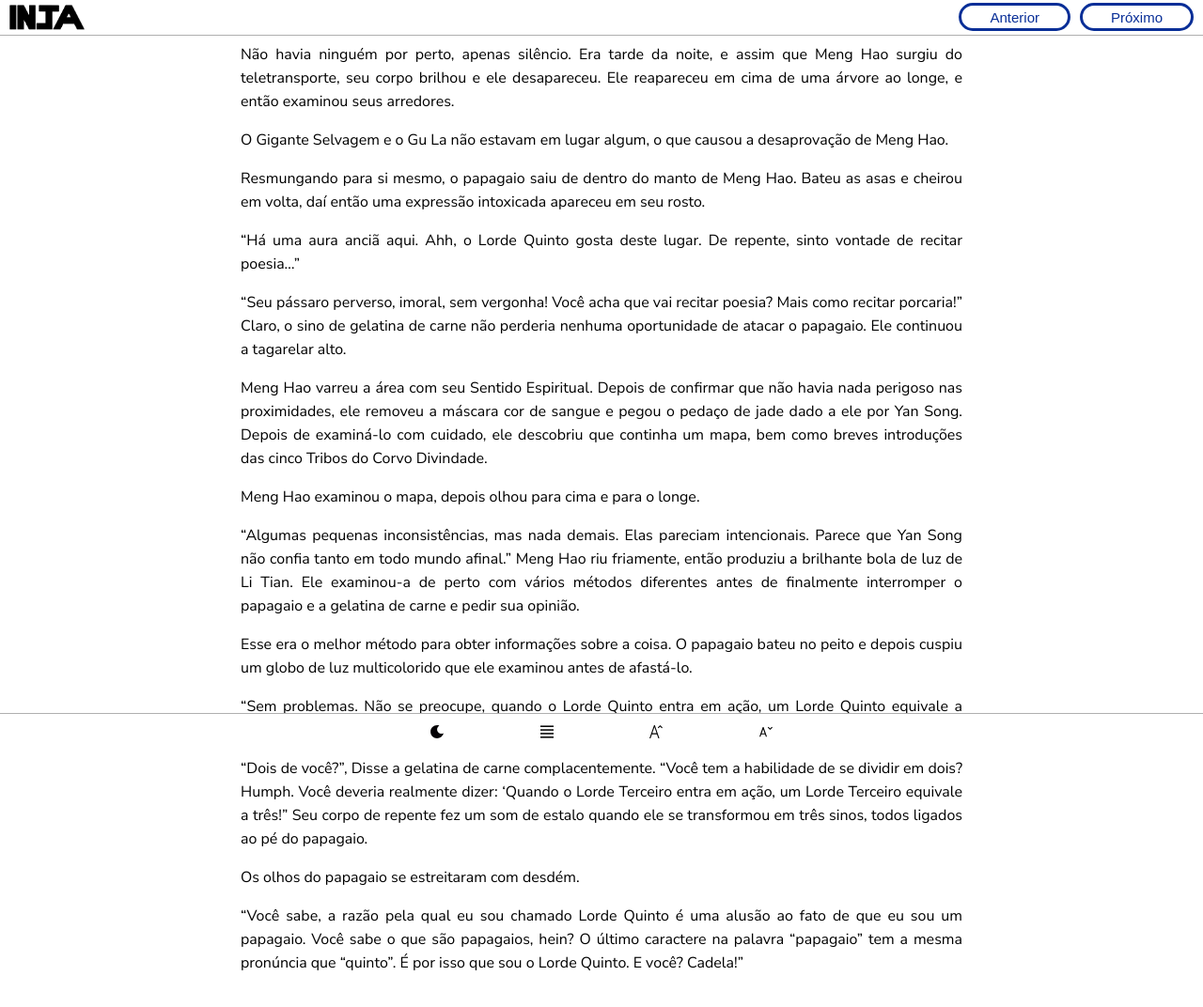
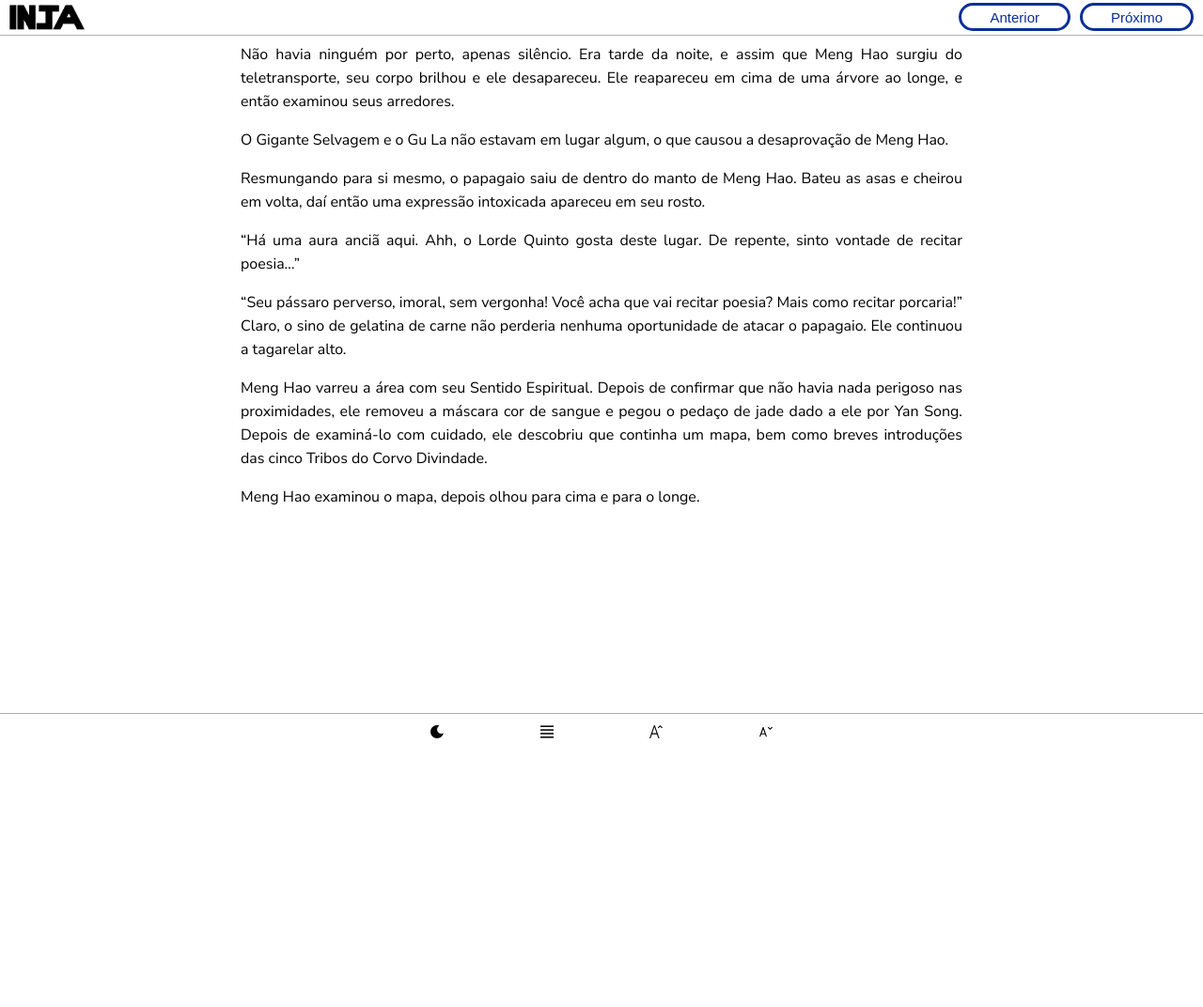
Before and after one commit to marcos-inja/leitor-de-texto, a plain HTML site: page um modificador de texto simples/index.html in a window 1280 px wide. Shown: the whole page at 94% size. After the commit the page ends 800 px from the top, so only its background shows below. Drawn offline with Linux system fonts and the light colour scheme.

Commit message:
Tirado um pouco de texto

```diff
--- a/um modificador de texto simples/index.html
+++ b/um modificador de texto simples/index.html
@@ -48,30 +48,7 @@
 
         <p>Meng Hao examinou o mapa, depois olhou para cima e para o longe.</p>
 
-        <p>“Algumas pequenas inconsistências, mas nada demais. Elas pareciam intencionais.
-            Parece que Yan Song não confia tanto em todo mundo afinal.” Meng Hao riu friamente,
-            então produziu a brilhante bola de luz de Li Tian. Ele examinou-a de perto com vários
-            métodos diferentes antes de finalmente interromper o papagaio e a gelatina de carne e
-            pedir sua opinião.</p>
-
-        <p>Esse era o melhor método para obter informações sobre a coisa.
-            O papagaio bateu no peito e depois cuspiu um globo
-            de luz multicolorido que ele examinou antes de afastá-lo.</p>
-
-        <p>“Sem problemas. Não se preocupe, quando o Lorde
-            Quinto entra em ação, um Lorde Quinto equivale a dois!”</p>
-
-        <p>“Dois de você?”, Disse a gelatina de carne complacentemente.
-            “Você tem a habilidade de se dividir em dois? Humph. Você deveria realmente dizer:
-            ‘Quando o Lorde Terceiro entra em ação, um Lorde Terceiro equivale a três!” Seu corpo de repente
-            fez um som de estalo quando ele se transformou em três sinos, todos ligados ao pé do papagaio.</p>
-
-        <p>Os olhos do papagaio se estreitaram com desdém.</p>
-
-        <p>“Você sabe, a razão pela qual eu sou chamado Lorde Quinto é uma alusão ao
-            fato de que eu sou um papagaio. Você sabe o que são papagaios, hein?
-            O último caractere na palavra “papagaio” tem a mesma pronúncia que “quinto”.
-            É por isso que sou o Lorde Quinto. E você? Cadela!”</p> <br><br>
+       <br><br>
     </div>
 
     <div id="editar1" class="editar">
```
